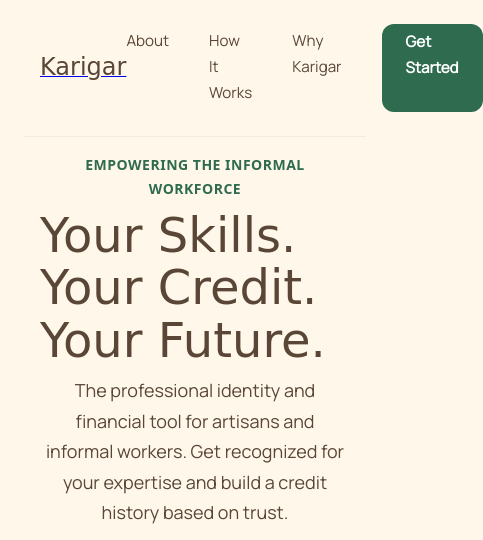
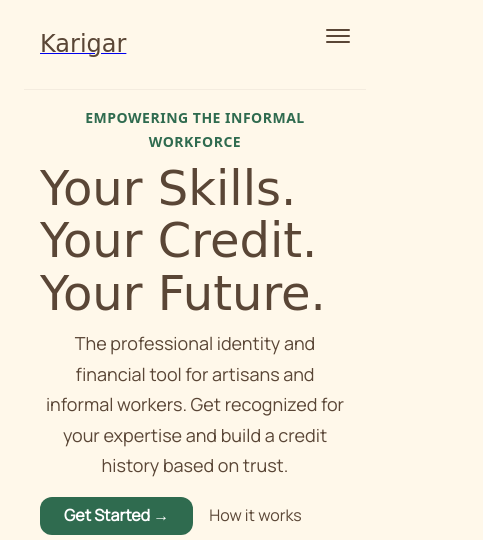
Before and after one commit to zeniqen/karigar, a website: page public/index.html in a window 390 px wide. Shown: the top 540 px of the page, 483 px wide, since content can reach past the window. Drawn offline with Linux system fonts and the light colour scheme; a web font is replaced by a local one.

Commit message:
fix: implement and fix hamburger menu for mobile navigation
Co-Authored-By: Claude Code <noreply@anthropic.com>

```diff
--- a/public/app.js
+++ b/public/app.js
@@ -51,4 +51,14 @@ document.addEventListener('DOMContentLoaded', () => {
   targets.forEach(el => {
     observer.observe(el);
   });
+
+  // Mobile nav toggle
+  const navToggle = document.querySelector('.nav-toggle');
+  const navLinks = document.querySelector('.nav-links');
+  if (navToggle && navLinks) {
+    navToggle.addEventListener('click', () => {
+      navToggle.classList.toggle('active');
+      navLinks.classList.toggle('active');
+    });
+  }
 });
--- a/public/index.html
+++ b/public/index.html
@@ -20,9 +20,10 @@
             <!-- Using text logo as placeholder since image asset is empty -->
             <span class="logo-text">Karigar</span>
           </a>
+          <button class="nav-toggle" aria-label="Toggle navigation"><span class="hamburger"></span>
+          </button>
           <nav class="nav-links">
-            <a href="#about">About</a>
-            <a href="#how-it-works">How It Works</a>
+            <a href="#about">About</a><a href="#how-it-works">How It Works</a>
             <a href="#why-karigar">Why Karigar</a>
             <a href="onboarding.html" class="cta-primary">Get Started</a>
           </nav>
--- a/public/style.css
+++ b/public/style.css
@@ -110,6 +110,7 @@ p {
    Navbar
    ------------------------------------------------- */
 .navbar {
+  position: relative;
   width: 100%;
   background: var(--cream);
   padding: calc(var(--gap) / 2) 0;
@@ -153,6 +154,82 @@ p {
 }
 .nav-links a.cta-primary:hover {
   background: #26553f;
+}
+/* Mobile navigation toggle */
+.nav-toggle {
+  display: none;
+  flex-direction: column;
+  justify-content: space-between;
+  width: 24px;
+  height: 18px;
+  background: transparent;
+  border: none;
+  cursor: pointer;
+  padding: 0;
+}
+.nav-toggle .hamburger,
+.nav-toggle .hamburger::before,
+.nav-toggle .hamburger::after {
+  content: '';
+  display: block;
+  width: 100%;
+  height: 2px;
+  background: var(--brown);
+  border-radius: 2px;
+  transition: all 0.3s ease;
+}
+.nav-toggle .hamburger::before {
+  transform: translateY(-6px);
+}
+.nav-toggle .hamburger::after {
+  transform: translateY(4px);
+}
+.nav-toggle.active .hamburger {
+  transform: rotate(45deg);
+}
+.nav-toggle.active .hamburger::before {
+  opacity: 0;
+}
+.nav-toggle.active .hamburger::after {
+  transform: rotate(-90deg) translateY(-2px);
+}
+
+/* Hide nav-links on mobile */
+@media (max-width: 900px) {
+  .nav-links {
+    position: absolute;
+    top: 100%;
+    left: 0;
+    right: 0;
+    background: var(--cream);
+    flex-direction: column;
+    align-items: stretch;
+    gap: 0;
+    max-height: 0;
+    overflow: hidden;
+    transition: max-height 0.3s ease-out;
+    border-top: 1px solid rgba(42, 36, 36, 0.05);
+    z-index: 1000;
+  }
+  .nav-links.active {
+    max-height: 300px;
+    transition: max-height 0.4s ease-in;
+    z-index: 1000;
+  }
+  .nav-links a {
+    padding: calc(var(--gap) / 2) var(--gap);
+    border-bottom: 1px solid rgba(42, 36, 36, 0.05);
+  }
+  .nav-links a.cta-primary {
+    background: var(--green);
+    color: #fff;
+    justify-content: center;
+    margin: var(--gap);
+    border-radius: var(--radius);
+  }
+  .nav-toggle {
+    display: flex;
+  }
 }
 
 /* -------------------------------------------------
@@ -572,6 +649,7 @@ p {
     font-size: clamp(2rem, 8vw, 2.75rem);
   }
 }
+
 /* -------------------------------------------------
    Onboarding Flow
    ------------------------------------------------- */
```
